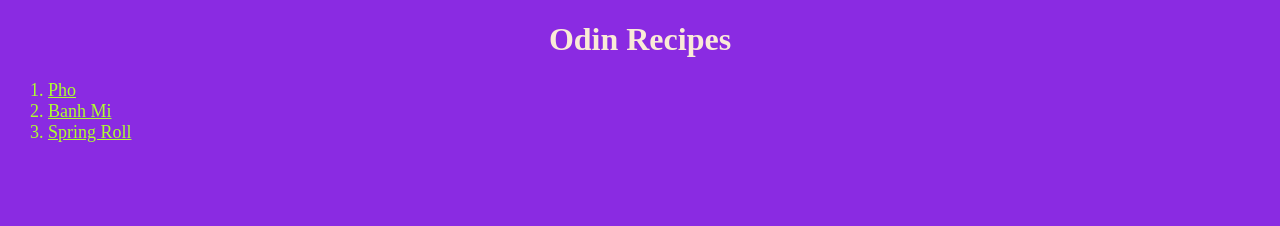
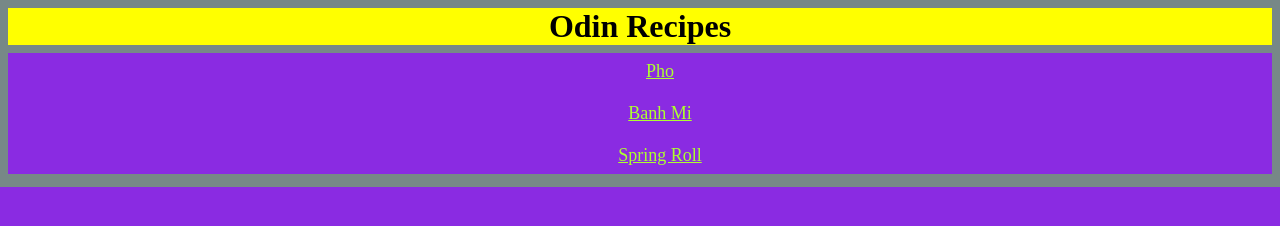
Before and after one commit to PhuocHoan/odin-recipes, a plain HTML site: page index.html in a window 1280 px wide. Drawn offline with Linux system fonts and the light colour scheme.

Commit message:
update ui for website

```diff
--- a/index.html
+++ b/index.html
@@ -9,12 +9,14 @@
 </head>
 
 <body>
-    <h1>Odin Recipes</h1>
-    <ol>
-        <li><a href="./recipes/pho.html">Pho</a></li>
-        <li><a href="./recipes/banh-mi.html">Banh Mi</a></li>
-        <li><a href="./recipes/spring-roll.html">Spring Roll</a></li>
-    </ol>
+    <div class="container">
+        <h1 class="title">Odin Recipes</h1>
+        <ol>
+            <li><a href="./recipes/pho.html">Pho</a></li>
+            <li><a href="./recipes/banh-mi.html">Banh Mi</a></li>
+            <li><a href="./recipes/spring-roll.html">Spring Roll</a></li>
+        </ol>
+    </div>
 </body>
 
 </html>
--- a/style.css
+++ b/style.css
@@ -1,15 +1,37 @@
-* {
+html {
+    box-sizing: border-box;
+}
+
+*,
+*::before,
+*::after {
+    box-sizing: inherit;
     font-family: 'Times New Roman', Times, serif;
     background-color: blueviolet;
     color: greenyellow;
+    margin: 0;
+}
+
+.container {
+    margin: 0 auto;
+    padding: 8px;
+    background-color: #778887;
 }
 
 h1 {
     text-align: center;
-    color: antiquewhite;
+    color: black;
+    margin-bottom: 8px;
+    background-color: yellow;
 }
 
-li,
 a {
     font-size: large;
 }
+
+li {
+    list-style: none;
+    padding: 8px;
+    margin: 5px;
+    text-align: center;
+}
```
